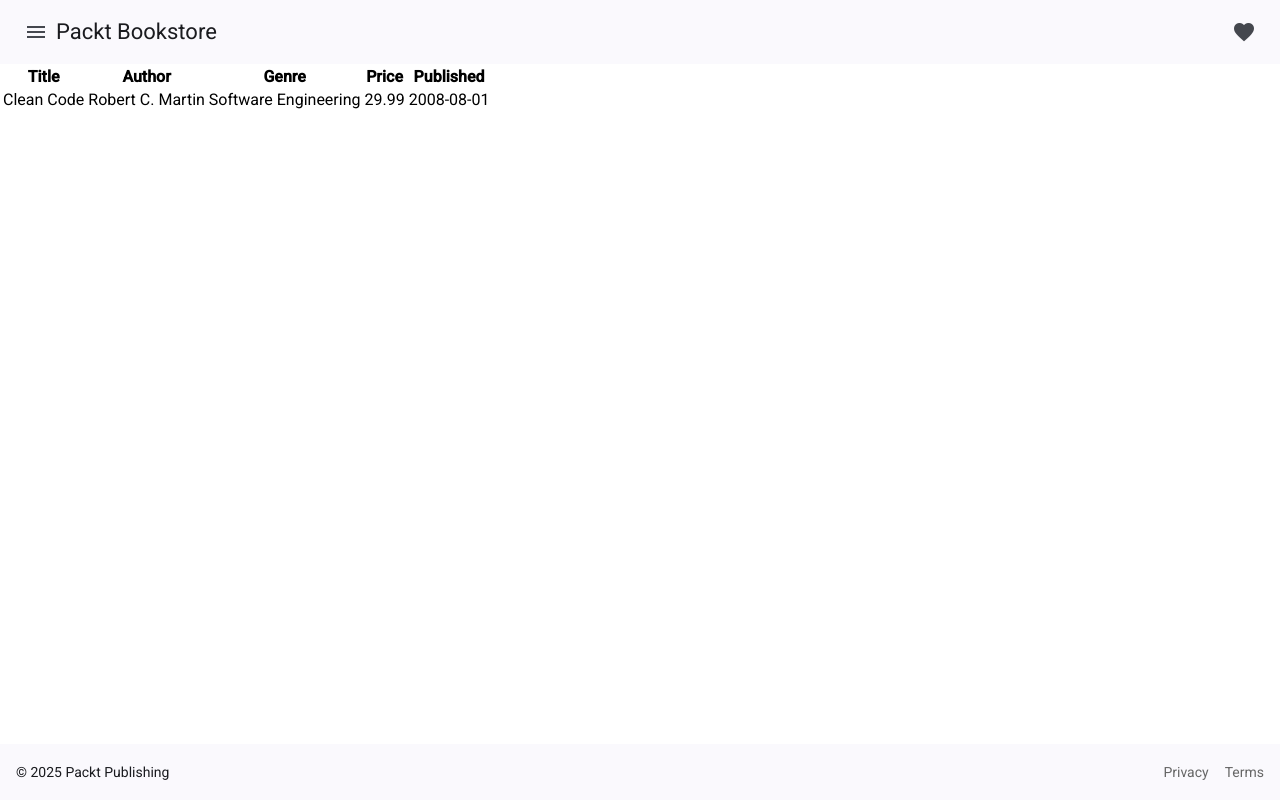
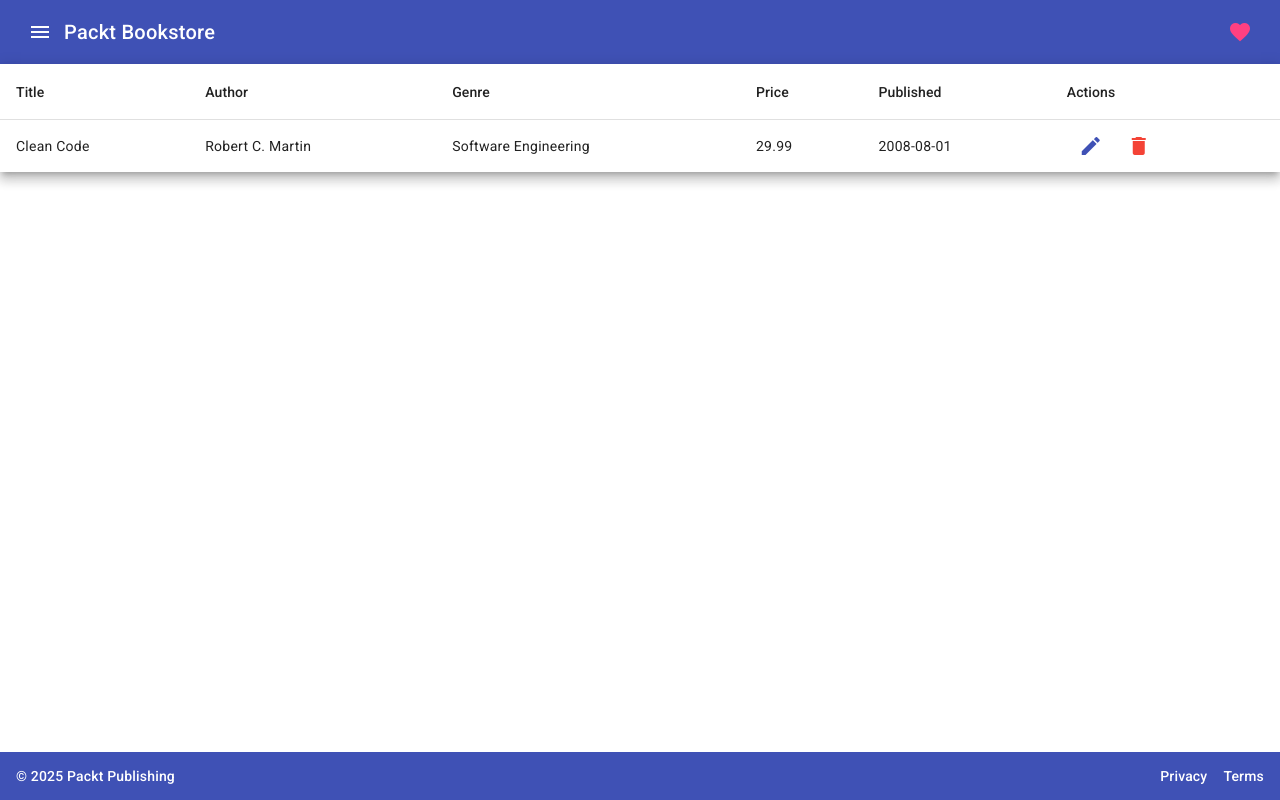
Before and after one commit to PacktPublishing/Spring-Boot-and-Angular-2E_Frontend, an Angular app in the folder chapter-10/: page /books in a window 1280 px wide. Built offline with nearby package versions, Linux system fonts and the light colour scheme.

Commit message:
Include material elements for book list.

```diff
--- a/chapter-10/src/app/features/books/components/book-list/book-list.html
+++ b/chapter-10/src/app/features/books/components/book-list/book-list.html
@@ -1,22 +1,43 @@
-<table>
-  <thead>
-    <tr>
-      <th>Title</th>
-      <th>Author</th>
-      <th>Genre</th>
-      <th>Price</th>
-      <th>Published</th>
-    </tr>
-  </thead>
-  <tbody>
-    @for (book of books(); track book.title) {
-      <tr (click)="selectBook(book)">
-        <td>{{ book.title }}</td>
-        <td>{{ book.author }}</td>
-        <td>{{ book.genre }}</td>
-        <td>{{ book.price }}</td>
-        <td>{{ book.published }}</td>
-      </tr>
-    }
-  </tbody>
+<table mat-table [dataSource]="books()" class="mat-elevation-z8">
+
+  <ng-container matColumnDef="title">
+    <th mat-header-cell *matHeaderCellDef> Title </th>
+    <td mat-cell *matCellDef="let book"> {{ book.title }} </td>
+  </ng-container>
+
+  <ng-container matColumnDef="author">
+    <th mat-header-cell *matHeaderCellDef> Author </th>
+    <td mat-cell *matCellDef="let book"> {{ book.author }} </td>
+  </ng-container>
+
+  <ng-container matColumnDef="genre">
+    <th mat-header-cell *matHeaderCellDef> Genre </th>
+    <td mat-cell *matCellDef="let book"> {{ book.genre }} </td>
+  </ng-container>
+
+  <ng-container matColumnDef="price">
+    <th mat-header-cell *matHeaderCellDef> Price </th>
+    <td mat-cell *matCellDef="let book"> {{ book.price }} </td>
+  </ng-container>
+
+  <ng-container matColumnDef="published">
+    <th mat-header-cell *matHeaderCellDef> Published </th>
+    <td mat-cell *matCellDef="let book"> {{ book.published }} </td>
+  </ng-container>
+
+  <ng-container matColumnDef="actions">
+    <th mat-header-cell *matHeaderCellDef> Actions </th>
+    <td mat-cell *matCellDef="let book">
+      <button mat-icon-button color="primary" (click)="editBook(book)">
+        <mat-icon>edit</mat-icon>
+      </button>
+      <button mat-icon-button color="warn" (click)="deleteBook(book)">
+        <mat-icon>delete</mat-icon>
+      </button>
+    </td>
+  </ng-container>
+
+  <tr mat-header-row *matHeaderRowDef="columns"></tr>
+  <tr mat-row *matRowDef="let row; columns: columns;" (click)="selectBook(row)"></tr>
+
 </table>
--- a/chapter-10/src/app/features/books/components/book-list/book-list.ts
+++ b/chapter-10/src/app/features/books/components/book-list/book-list.ts
@@ -1,16 +1,32 @@
 import { Component, input, output } from '@angular/core';
 import { Book } from '../../../../shared/models/book';
+import { MatTableModule } from '@angular/material/table';
+import { MatIconModule } from '@angular/material/icon';
+import { MatButtonModule } from '@angular/material/button';
 
 @Component({
   standalone: true,
   selector: 'book-list',
+  imports: [MatTableModule, MatIconModule, MatButtonModule],
   templateUrl: './book-list.html',
 })
 export class BookList {
   books = input<Book[]>([]);
   book = output<Book>();
 
+  columns: string[] = ['title', 'author', 'genre', 'price', 'published', 'actions'];
+
   selectBook(book: Book) {
     this.book.emit(book);
   }
+
+  editBook(book: Book) {
+    // @TODO Replace with actual navigation or edit logic
+    console.log('Edit book:', book);
+  }
+
+  deleteBook(book: Book) {
+    // @TODO Replace with actual deletion logic
+    console.log('Delete book:', book);
+  }
 }
--- a/chapter-10/src/app/features/books/pages/list/list.ts
+++ b/chapter-10/src/app/features/books/pages/list/list.ts
@@ -15,7 +15,7 @@
       genre: 'Software Engineering',
       price: 29.99,
       published: '2008-08-01'
-    }
+    },
   ];
 
   headers: { headerName: string; fieldName: keyof Book }[] = [
--- a/chapter-10/src/app/shared/layout/footer/footer.scss
+++ b/chapter-10/src/app/shared/layout/footer/footer.scss
@@ -3,14 +3,13 @@
   bottom: 0;
   left: 0;
   right: 0;
-  height: 56px;
+  height: 3rem;
   display: flex;
   justify-content: space-between;
   gap: 1rem;
   align-items: center;
-  padding: 0 16px;
-  font-size: 14px;
-  z-index: 10;
+  font-size: 0.875rem;
+  padding: 0 1rem;
 }
 
 .spacer {
@@ -18,6 +17,6 @@
 }
 
 a[mat-button] {
-  color: #666;
+  color: white;
   text-decoration: none;
 }
--- a/chapter-10/src/app/shared/layout/footer/footer.ts
+++ b/chapter-10/src/app/shared/layout/footer/footer.ts
@@ -7,6 +7,4 @@
   templateUrl: './footer.html',
   styleUrl: './footer.scss'
 })
-export class Footer {
-
-}
+export class Footer {}
--- a/chapter-10/src/app/shared/layout/header/header.html
+++ b/chapter-10/src/app/shared/layout/header/header.html
@@ -1,11 +1,11 @@
 <header>
-  <mat-toolbar>
-    <button matIconButton class="example-icon" aria-label="Example icon-button with menu icon">
-      <mat-icon>menu</mat-icon>
+  <mat-toolbar color="primary">
+    <button matIconButton class="menu-icon" aria-label="Icon-button with menu icon">
+      <mat-icon class="white-icon">menu</mat-icon>
     </button>
     <span>Packt Bookstore</span>
-    <span class="header-spacer"></span>
-    <button matIconButton class="example-icon favorite-icon" aria-label="Example icon-button with heart icon">
+    <span class="spacer"></span>
+    <button matIconButton class="favorite-icon" aria-label="Icon-button with heart icon" color="accent">
       <mat-icon>favorite</mat-icon>
     </button>
   </mat-toolbar>
--- a/chapter-10/src/app/shared/layout/header/header.scss
+++ b/chapter-10/src/app/shared/layout/header/header.scss
@@ -1,3 +1,7 @@
-.header-spacer {
+.spacer {
   flex: 1 1 auto;
 }
+
+.white-icon {
+    color: white;
+}
--- a/chapter-10/src/styles.scss
+++ b/chapter-10/src/styles.scss
@@ -1,4 +1,4 @@
-/* You can add global styles to this file, and also import other style files */
+@import "../node_modules/@angular/material/prebuilt-themes/indigo-pink.css";
 
 html, body { height: 100%; }
 body { margin: 0; font-family: Roboto, "Helvetica Neue", sans-serif; }
```
